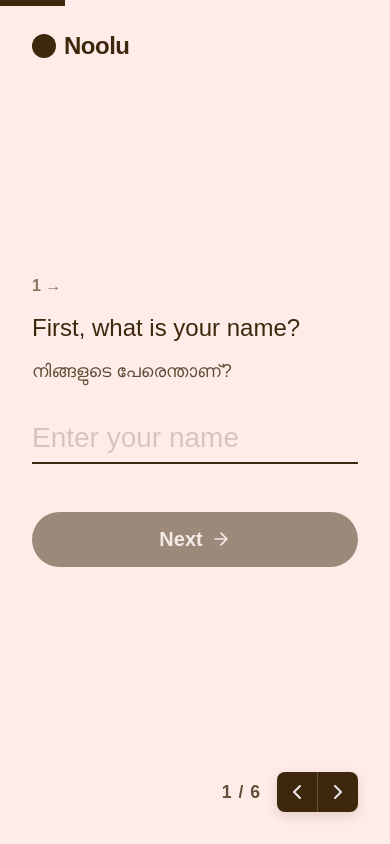
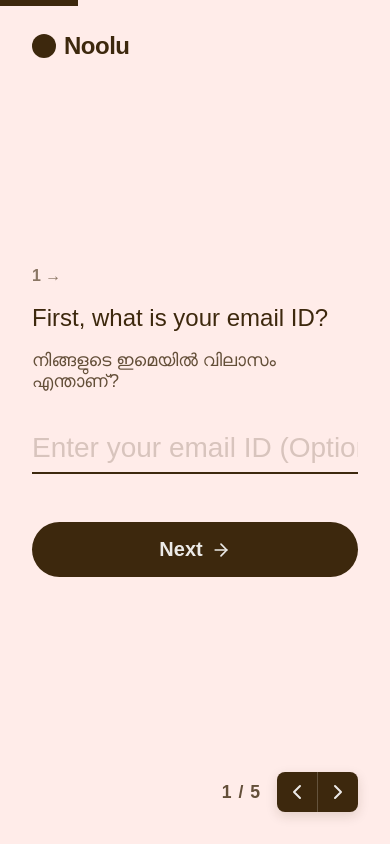
Before and after one commit to ASHLIN-BIJU/NOOLU, a React (Vite) app: page / in a window 390 px wide. Both pictures are taken after a click on the button "Start Survey". Built offline with nearby package versions, Linux system fonts and the light colour scheme; a web font is replaced by a local one.

Commit message:
Remove phone number and replace Name with optional Email

```diff
--- a/src/App.jsx
+++ b/src/App.jsx
@@ -9,12 +9,11 @@ const GOOGLE_FORM_ACTION_URL = "https://docs.google.com/forms/d/e/1FAIpQLSeveQ8I
 
 // Mapping of step index to the exact Google Form entry ID
 const FORM_ENTRIES = {
-  1: "entry.1747144279", // Q1: Name
+  1: "entry.1747144279", // Q1: Email (previously Name)
   2: "entry.606382618", // Q2: Biggest frustration
   3: "entry.545797915", // Q3: Tailoring handling
   4: "entry.395819988", // Q4: Try the website
-  5: "entry.361439997", // Q5: Custom COD
-  6: "entry.434998424"  // Q6: Beta User WhatsApp
+  5: "entry.361439997"  // Q5: Custom COD
 };
 
 const QUESTIONS = [
@@ -26,9 +25,10 @@ const QUESTIONS = [
   },
   {
     type: 'text',
-    title: 'First, what is your name?',
-    malayalam: 'നിങ്ങളുടെ പേരെന്താണ്?',
-    placeholder: 'Enter your name'
+    title: 'First, what is your email ID?',
+    malayalam: 'നിങ്ങളുടെ ഇമെയിൽ വിലാസം എന്താണ്?',
+    placeholder: 'Enter your email ID (Optional)',
+    optional: true
   },
   {
     type: 'choice',
@@ -71,12 +71,6 @@ const QUESTIONS = [
       { id: 'B', value: 'I prefer 100% COD', text: 'I prefer 100% COD', malayalam: 'മുഴുവൻ തുകയും സാധനം കിട്ടുമ്പോൾ നൽകാനാണ് താല്പര്യം' },
       { id: 'C', value: 'I prefer 100% Pre-payment', text: 'I prefer 100% Pre-payment', malayalam: 'മുഴുവൻ തുകയും മുൻകൂറായി നൽകാം' }
     ]
-  },
-  {
-    type: 'text',
-    title: 'Would you like to be a "Beta User" and get 20% off your first order?',
-    malayalam: 'ഞങ്ങളുടെ ആദ്യത്തെ ഉപഭോക്താവാകാനും 20% ഡിസ്കൗണ്ട് നേടാനും നിങ്ങൾക്ക് താല്പര്യമുണ്ടോ? ഉണ്ടെങ്കിൽ വാട്സാപ്പ് നമ്പർ നൽകുക',
-    placeholder: 'Enter your WhatsApp number'
   }
 ];
 
@@ -97,7 +91,7 @@ function App() {
       }
       if (e.key === 'Enter') {
         if (q.type === 'intro') nextStep();
-        if (q.type === 'text' && answers[currentStep]) {
+        if (q.type === 'text' && (answers[currentStep] || q.optional)) {
           if (currentStep === QUESTIONS.length - 1) submitForm();
           else nextStep();
         }
@@ -253,7 +247,7 @@ function App() {
                 <button
                   className="primary-button"
                   onClick={() => currentStep === QUESTIONS.length - 1 ? submitForm() : nextStep()}
-                  disabled={!answers[currentStep] || isSubmitting}
+                  disabled={(!q.optional && !answers[currentStep]) || isSubmitting}
                 >
                   {currentStep === QUESTIONS.length - 1 ? (isSubmitting ? 'Submitting...' : 'Next') : 'Next'}
                   {currentStep === QUESTIONS.length - 1 ? <Check size={20} /> : <ArrowRight size={20} />}
```
